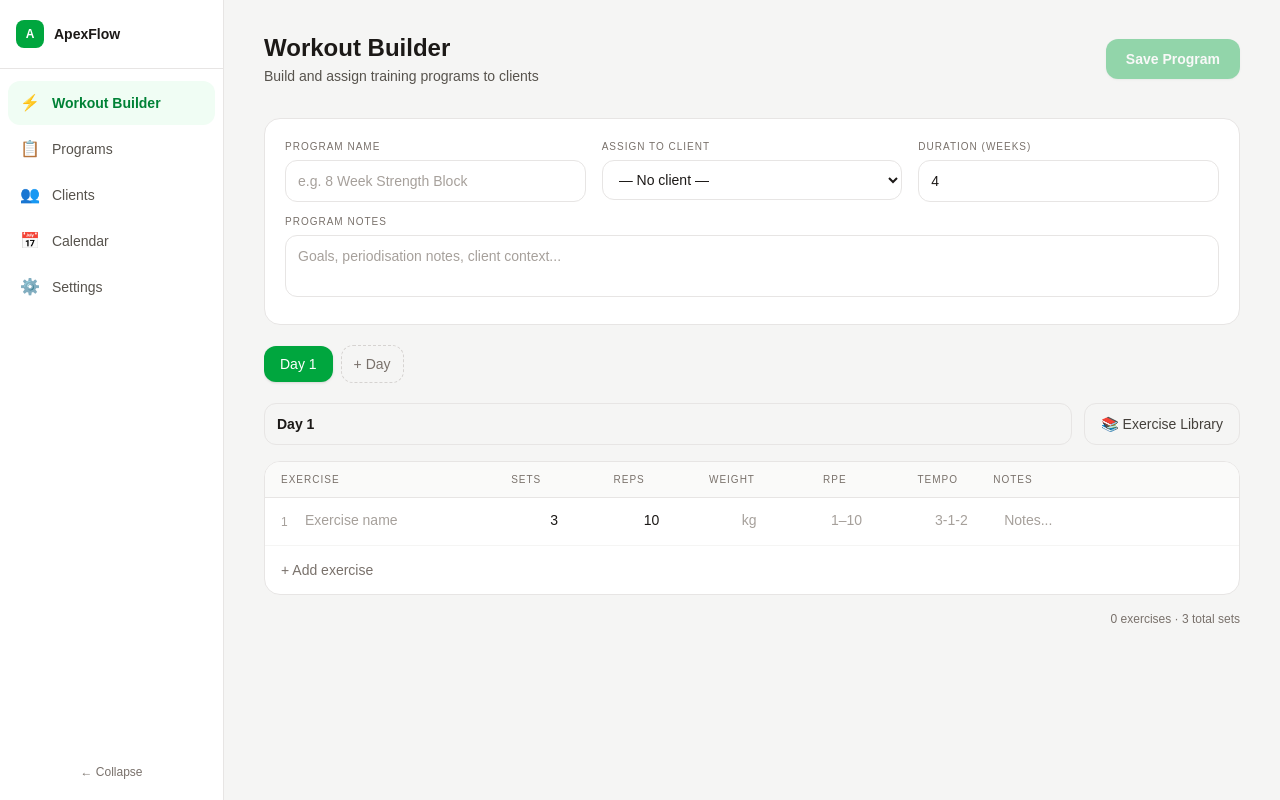
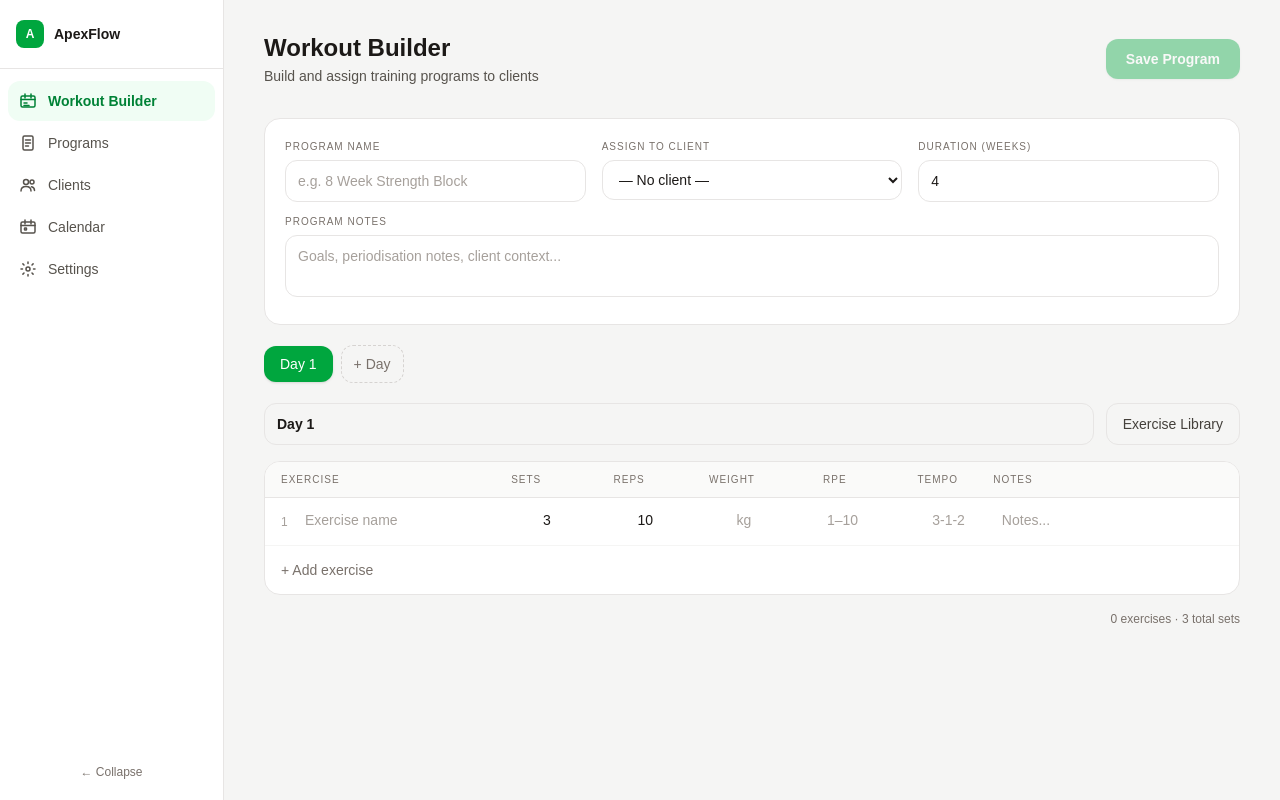
Before and after one commit to jakobpace/apexflow-pt-dashboard, a Next.js app: page / in a window 1280 px wide. Built offline with nearby package versions, Linux system fonts and the light colour scheme.

Commit message:
Replace emojis with SVG icons throughout

```diff
--- a/app/components/PTDashboard.tsx
+++ b/app/components/PTDashboard.tsx
@@ -1,6 +1,6 @@
 'use client';
 
-import { useState } from 'react';
+import React, { useState } from 'react';
 
 // ─── Types ────────────────────────────────────────────────────────────────────
 
@@ -75,12 +75,42 @@
 
 // ─── Sidebar ──────────────────────────────────────────────────────────────────
 
-const NAV: { id: View; label: string; icon: string }[] = [
-  { id: 'builder',  label: 'Workout Builder', icon: '⚡' },
-  { id: 'programs', label: 'Programs',        icon: '📋' },
-  { id: 'clients',  label: 'Clients',         icon: '👥' },
-  { id: 'calendar', label: 'Calendar',        icon: '📅' },
-  { id: 'settings', label: 'Settings',        icon: '⚙️' },
+const NAV_ICONS: Record<View, React.ReactNode> = {
+  builder: (
+    <svg width="16" height="16" viewBox="0 0 16 16" fill="none" stroke="currentColor" strokeWidth="1.5" strokeLinecap="round" strokeLinejoin="round">
+      <rect x="1" y="3" width="14" height="11" rx="1.5"/><line x1="1" y1="6.5" x2="15" y2="6.5"/><line x1="5" y1="1" x2="5" y2="5"/><line x1="11" y1="1" x2="11" y2="5"/>
+      <line x1="4" y1="10" x2="7" y2="10"/><line x1="4" y1="12.5" x2="9" y2="12.5"/>
+    </svg>
+  ),
+  programs: (
+    <svg width="16" height="16" viewBox="0 0 16 16" fill="none" stroke="currentColor" strokeWidth="1.5" strokeLinecap="round" strokeLinejoin="round">
+      <rect x="3" y="1" width="10" height="14" rx="1.5"/><line x1="5.5" y1="5" x2="10.5" y2="5"/><line x1="5.5" y1="8" x2="10.5" y2="8"/><line x1="5.5" y1="11" x2="8.5" y2="11"/>
+    </svg>
+  ),
+  clients: (
+    <svg width="16" height="16" viewBox="0 0 16 16" fill="none" stroke="currentColor" strokeWidth="1.5" strokeLinecap="round" strokeLinejoin="round">
+      <circle cx="6" cy="5" r="2.5"/><path d="M1 14c0-3 2-4.5 5-4.5s5 1.5 5 4.5"/><circle cx="12" cy="5" r="2"/><path d="M14.5 13.5c0-2-1.2-3.5-3-3.8"/>
+    </svg>
+  ),
+  calendar: (
+    <svg width="16" height="16" viewBox="0 0 16 16" fill="none" stroke="currentColor" strokeWidth="1.5" strokeLinecap="round" strokeLinejoin="round">
+      <rect x="1" y="3" width="14" height="11" rx="1.5"/><line x1="1" y1="6.5" x2="15" y2="6.5"/><line x1="5" y1="1" x2="5" y2="5"/><line x1="11" y1="1" x2="11" y2="5"/>
+      <rect x="4.5" y="9" width="2" height="2" rx="0.5"/>
+    </svg>
+  ),
+  settings: (
+    <svg width="16" height="16" viewBox="0 0 16 16" fill="none" stroke="currentColor" strokeWidth="1.5" strokeLinecap="round" strokeLinejoin="round">
+      <circle cx="8" cy="8" r="2"/><path d="M8 1v1.5M8 13.5V15M1 8h1.5M13.5 8H15M2.9 2.9l1.1 1.1M12 12l1.1 1.1M2.9 13.1l1.1-1.1M12 4l1.1-1.1"/>
+    </svg>
+  ),
+};
+
+const NAV: { id: View; label: string }[] = [
+  { id: 'builder',  label: 'Workout Builder' },
+  { id: 'programs', label: 'Programs' },
+  { id: 'clients',  label: 'Clients' },
+  { id: 'calendar', label: 'Calendar' },
+  { id: 'settings', label: 'Settings' },
 ];
 
 // ─── Main Component ───────────────────────────────────────────────────────────
@@ -176,7 +206,7 @@
                   : 'text-stone-600 hover:bg-stone-100 hover:text-stone-900'
               }`}
             >
-              <span className="text-base shrink-0">{n.icon}</span>
+              <span className="shrink-0">{NAV_ICONS[n.id]}</span>
               {sidebarOpen && <span>{n.label}</span>}
             </button>
           ))}
@@ -297,7 +327,7 @@
                 onClick={() => { setLibraryTarget(null); setShowLibrary(s => !s); }}
                 className="px-4 py-2.5 bg-stone-100 border border-stone-200 text-stone-700 text-sm rounded-xl hover:bg-stone-200 transition-all"
               >
-                {showLibrary ? 'Close Library' : '📚 Exercise Library'}
+                {showLibrary ? 'Close Library' : 'Exercise Library'}
               </button>
             </div>
 
@@ -364,7 +394,7 @@
                         onClick={() => { setLibraryTarget(ex.id); setShowLibrary(true); }}
                         className="text-stone-400 hover:text-green-600 text-xs opacity-0 group-hover:opacity-100 transition-all shrink-0"
                         title="Pick from library"
-                      >📚</button>
+                      >+</button>
                     </div>
                     {(['sets','reps','weight','rpe','tempo'] as (keyof Exercise)[]).map(field => (
                       <input
@@ -424,7 +454,6 @@
 
             {programs.length === 0 ? (
               <div className="bg-white rounded-2xl border border-stone-200 p-16 text-center">
-                <p className="text-3xl mb-3">📋</p>
                 <p className="text-stone-700 font-medium mb-1">No programs yet</p>
                 <p className="text-stone-500 text-sm mb-5">Build your first program in the Workout Builder</p>
                 <button onClick={() => setView('builder')} className="px-5 py-2.5 bg-green-600 text-white text-sm font-semibold rounded-xl hover:bg-green-500 transition-all">
@@ -501,7 +530,6 @@
               </div>
             </div>
             <div className="bg-white rounded-2xl border border-stone-200 p-16 text-center">
-              <p className="text-3xl mb-3">📅</p>
               <p className="text-stone-700 font-medium mb-1">Calendar coming soon</p>
               <p className="text-stone-500 text-sm">Session scheduling, reminders, and availability management</p>
             </div>
```
